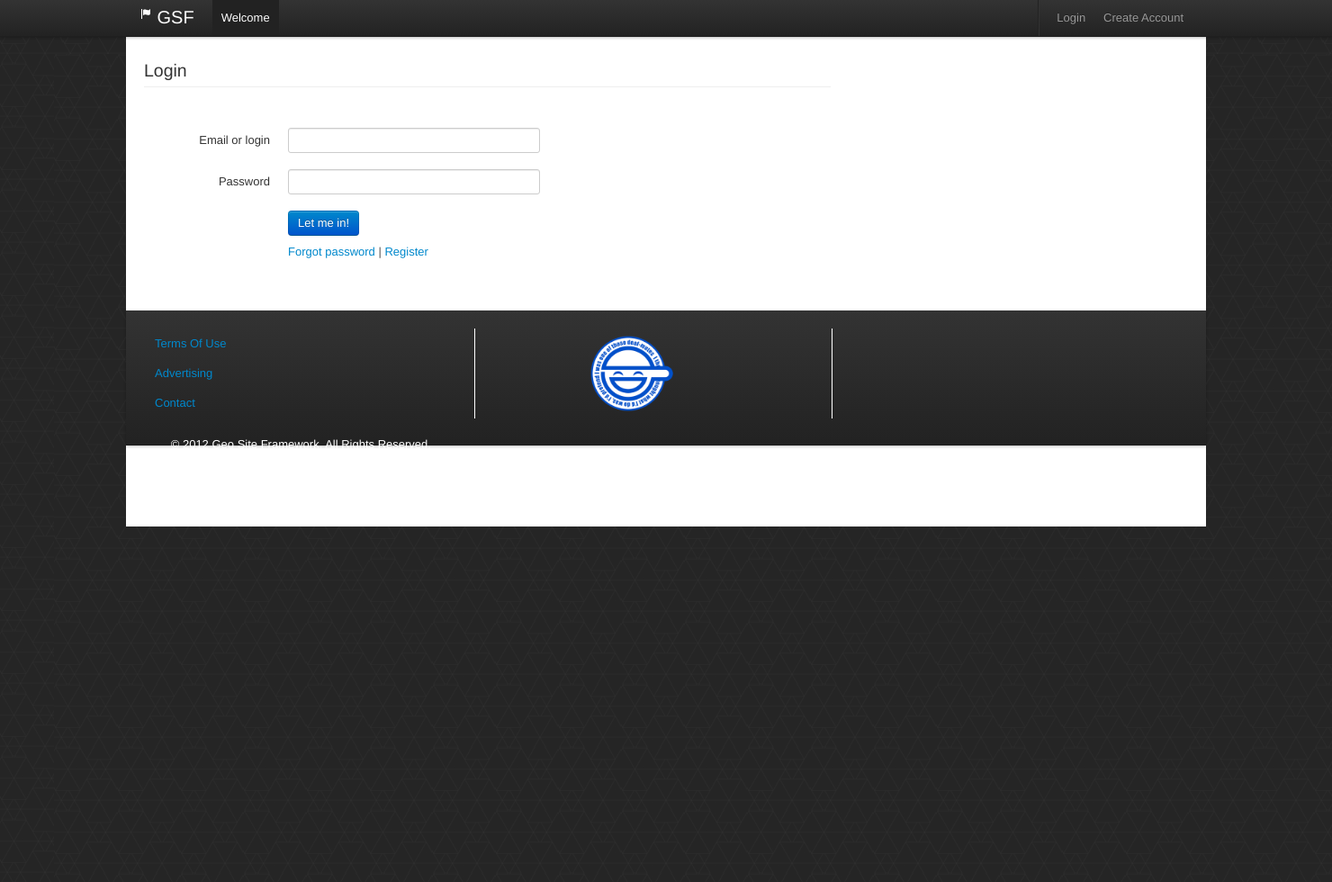
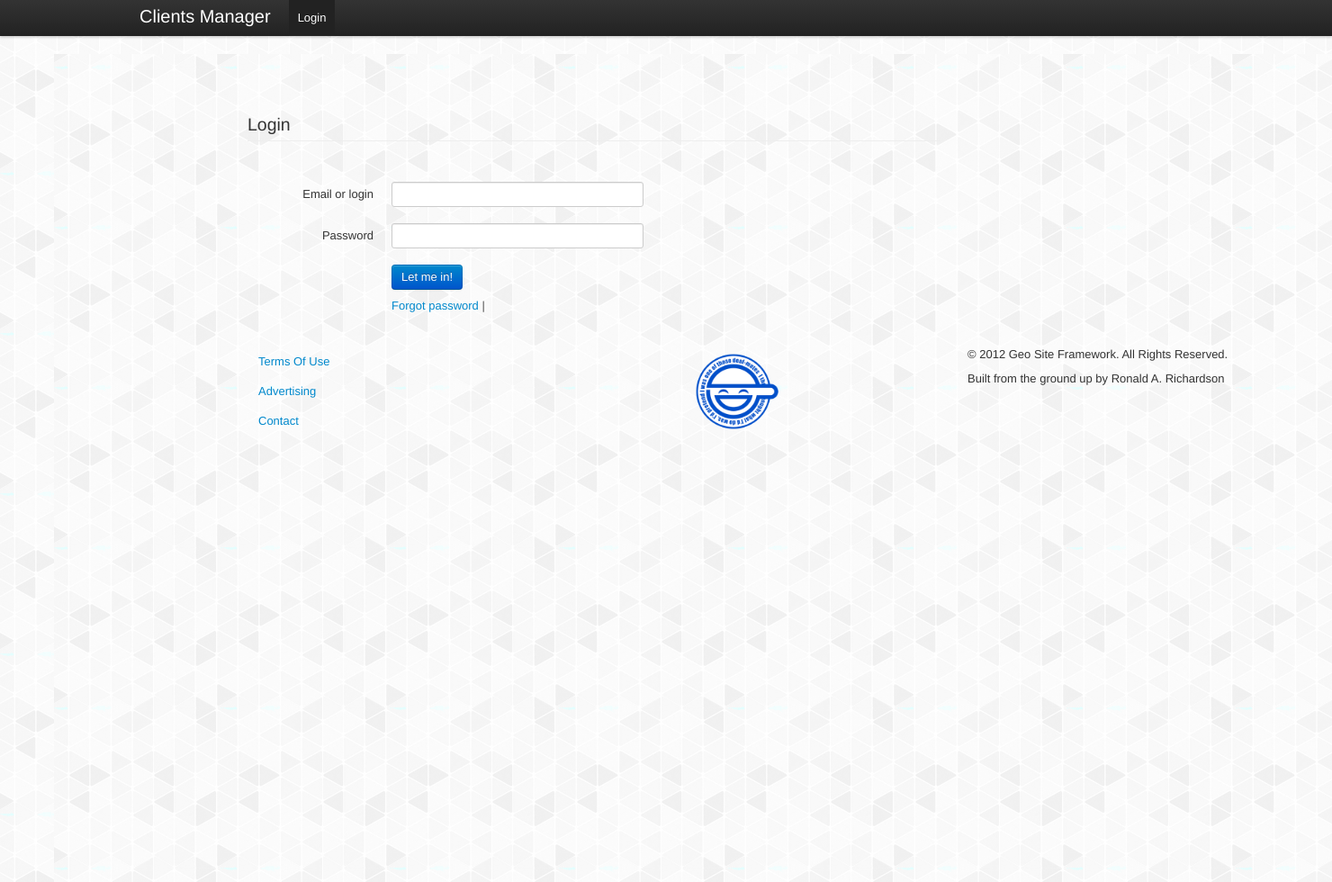
Before and after one commit to roncodes/bitsy-crm, a CodeIgniter app: page /auth/login in a window 1480 px wide; the page is wider, and only the part inside the window is pictured. Shown: that part at 90% size. Run offline with CodeIgniter, Linux system fonts and the light colour scheme.

Commit message:
setup login on welcome page

```diff
--- a/application/config/autoload.php
+++ b/application/config/autoload.php
@@ -52,7 +52,7 @@
 |	$autoload['libraries'] = array('database', 'session', 'xmlrpc');
 */
 
-$autoload['libraries'] = array('database');
+$autoload['libraries'] = array('database', 'form_validation');
 
 
 /*
@@ -64,7 +64,7 @@
 |	$autoload['helper'] = array('url', 'file');
 */
 
-$autoload['helper'] = array('url', 'auth_helper');
+$autoload['helper'] = array('url', 'auth_helper', 'form');
 
 /*
 | -------------------------------------------------------------------
--- a/application/config/tank_auth.php
+++ b/application/config/tank_auth.php
@@ -39,9 +39,9 @@
 | 'password_max_length' = Max length of user's password.
 |--------------------------------------------------------------------------
 */
-$config['allow_registration'] = TRUE;
+$config['allow_registration'] = FALSE;
 $config['captcha_registration'] = TRUE;
-$config['email_activation'] = TRUE;
+$config['email_activation'] = FALSE;
 $config['email_activation_expire'] = 60*60*24*2;
 $config['email_account_details'] = TRUE;
 $config['use_username'] = TRUE;
--- a/application/controllers/welcome.php
+++ b/application/controllers/welcome.php
@@ -62,7 +62,7 @@
 		$data['page'] = $this->uri->segment(1);
 		$this->load->view('wrappers/header', $data);
 		$this->load->view($view, $data);
-		$this->load->view('wrappers/footer', $data);
+		// $this->load->view('wrappers/footer', $data);
 	}
 
 	private function _get_page_by_uri($uri, $page=null)
--- a/application/views/wrappers/header.php
+++ b/application/views/wrappers/header.php
@@ -2,7 +2,7 @@
 <html lang="en">
 	<head>
 		<meta charset="utf-8">
-		<title>Geo Site Framework</title>
+		<title>Clients Manager</title>
 		<meta name="viewport" content="width=device-width, initial-scale=1.0">
 		<meta name="description" content="">
 		<meta name="author" content="Ronald A. Richardson">
@@ -24,10 +24,10 @@
 	<div class="navbar navbar-fixed-top">
 		<div class="navbar-inner">
 			<div class="container">
-				<a class="brand" href="<?=base_url()?>"><i class="icon-flag icon-white" ></i> GSF</a>
+				<a class="brand" href="<?=base_url()?>">Clients Manager</a>
 				<div class="nav-collapse">
 					<ul class="nav">
-						<li class="active"><a href="<?=base_url()?>">Welcome</a></li>
+						<li class="active"><a href="<?=base_url()?>">Login</a></li>
 					</ul>
 					<?php if(isLoggedIn()){ ?>
 					<ul class="nav pull-right">
@@ -37,12 +37,6 @@
 						<?php } ?>
 						<li><a href="<?=base_url()?>auth/logout">Logout</a></li>
 					</ul>
-					<?php } else { ?>
-					<ul class="nav pull-right">
-						<li class="divider-vertical"></li>
-						<li><a href="<?=base_url()?>auth/login">Login</a></li>
-						<li><a href="<?=base_url()?>auth/register">Create Account</a></li>
-					</ul>
 					<?php } ?>
 				</div><!--/.nav-collapse -->
 			</div>
--- a/public/css/main.css
+++ b/public/css/main.css
@@ -1,65 +1,10 @@
 body, html {
-	background: url('../../public/img/dark_geometric.png') repeat;
+	background: url('../../public/img/gplaypattern.png') repeat;
 	padding:60px;
 	width:100%;
 	height:100%;
 }
 html {
-	overflow-y:scroll;
+	overflow-y:hidden;
 	overflow-x:hidden;
 }
-.content {
-	width:1200px;
-	position:relative;
-	top:-80px;
-	left:-720px;
-	display:block;
-	background:#fff;
-	margin-left:50%;
-}
-.fluff {
-	padding:20px;
-	min-height:250px;
-}
-.welcome {
-	width:100%;
-	min-height:500px;
-	background: url('../../public/img/welcome.jpg');
-	background-position:-50px -280px;
-	display:block;
-	-moz-box-shadow:    inset 0 0 15px #000000;
-	-webkit-box-shadow: inset 0 0 15px #000000;
-	box-shadow:         inset 0 0 15px #000000;
-}
-.pane {
-	display:block;
-	background:#ffffff;
-	-webkit-border-radius: 7px;
-	-moz-border-radius: 7px;
-	border-radius: 7px;
-	padding:20px;
-	width:87%;
-}
-.footer {
-	padding-left: 20px;
-	padding-right: 20px;
-	background-color: #2C2C2C;
-	background-image: -moz-linear-gradient(top, #333, #222);
-	background-image: -ms-linear-gradient(top, #333, #222);
-	background-image: -webkit-gradient(linear, 0 0, 0 100%, from(#333), to(#222));
-	background-image: -webkit-linear-gradient(top, #333, #222);
-	background-image: -o-linear-gradient(top, #333, #222);
-	background-image: linear-gradient(top, #333, #222);
-	background-repeat: repeat-x;
-	filter: progid:DXImageTransform.Microsoft.gradient(startColorstr='#333333', endColorstr='#222222', GradientType=0);
-	-webkit-box-shadow: 0 1px 3px rgba(0, 0, 0, 0.25), inset 0 -1px 0 rgba(0, 0, 0, 0.1);
-	-moz-box-shadow: 0 1px 3px rgba(0, 0, 0, 0.25), inset 0 -1px 0 rgba(0, 0, 0, 0.1);
-	box-shadow: 0 1px 3px rgba(0, 0, 0, 0.25), inset 0 -1px 0 rgba(0, 0, 0, 0.1);
-	height:150px;
-	color:#fff;
-}
-.foot-col {
-	margin-top:20px;
-	height:100px;
-	border-right:1px #fff solid;
-}
```
Also changed, not shown: application/views/welcome_message.php (+24 -2 lines), public/img/gplaypattern.png (added).
